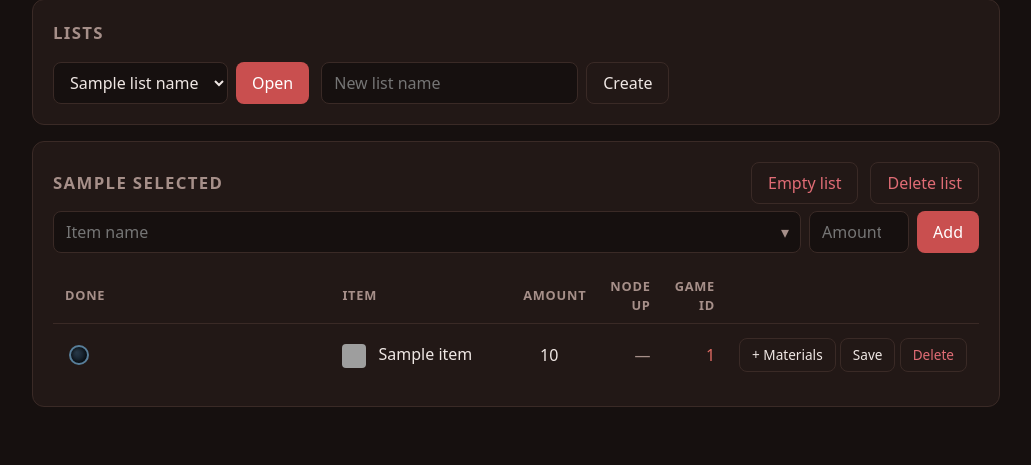
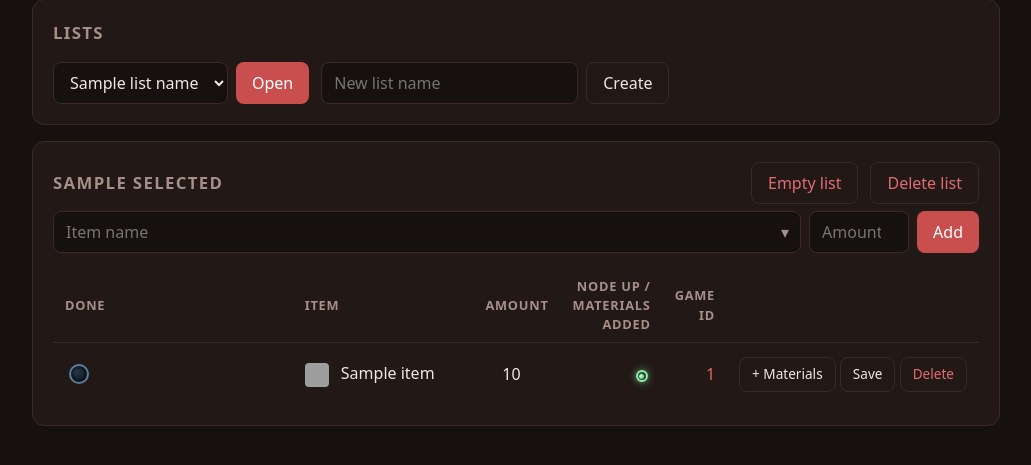
Before and after one commit to Wood-ruff/FF14GatherListBuilder, a Flask app: template templates/index.html in a window 1280 px wide. Shown: the part 144-609 px from the top of the page, without its empty margins (124-1155 px from the left). Run offline with Flask 3, Linux system fonts and the light colour scheme; the template is opened without the code that fills it: most values are stand-ins (such as "Sample title", 1, 10 or a date in 2020); grey boxes are pictures that could not be loaded.

Commit message:
qol improvements, added suppression feature for alarms on items, added tracking for if materials of an item were already added

```diff
--- a/lists.py
+++ b/lists.py
@@ -36,15 +36,21 @@ def get_items(list_name):
     items = sorted(storage.load_items(list_name), key=item_sort_group)
     for item in items:
         item["group"] = item_sort_group(item)
+        item["crystal"] = is_crystal(item)
     return items
 
 
 CRYSTAL_GAME_IDS = range(2, 20)
 
 
+def is_crystal(item):
+    """Check whether an item is an elemental shard, crystal or cluster."""
+    return item.get("game_id") in CRYSTAL_GAME_IDS
+
+
 def item_sort_group(item):
     """Group items for display: craftables first, then normal items, crystals last."""
-    if item.get("game_id") in CRYSTAL_GAME_IDS:
+    if is_crystal(item):
         return 2
     if item.get("craftable", False):
         return 0
@@ -85,6 +91,8 @@ def new_item(items, item_name, amount):
         "gathering": gathering,
         "craftable": craftable,
         "done": False,
+        "muted": False,
+        "materials_added": False,
     }
 
 
@@ -119,10 +127,26 @@ def add_materials_for(list_name, item_id):
         return
     if xivapi.fetch_recipe(item["name"]):
         add_crafted_item(list_name, item["name"], item["amount"])
+        set_item_flag(list_name, item_id, "materials_added", True)
 
 
 def set_done(list_name, item_id, done):
     """Mark one item in the named list as done or not done."""
+    set_item_flag(list_name, item_id, "done", done)
+
+
+def set_muted(list_name, item_id, muted):
+    """Suppress or restore the alarm of one item in the named list."""
+    set_item_flag(list_name, item_id, "muted", muted)
+
+
+def set_materials_added(list_name, item_id, added):
+    """Mark whether the materials of one item were added to the list."""
+    set_item_flag(list_name, item_id, "materials_added", added)
+
+
+def set_item_flag(list_name, item_id, flag, value):
+    """Set one boolean flag on one item in the named list."""
     list_name = normalize_spaces(list_name)
     if not is_valid_list_name(list_name):
         return
@@ -130,7 +154,7 @@ def set_done(list_name, item_id, done):
     item = find_item_by_id(items, item_id)
     if not item:
         return
-    item["done"] = done
+    item[flag] = value
     storage.save_items(list_name, items)
 
 
@@ -382,6 +406,19 @@ def add_craft_with_materials(list_name, item_name, amount):
     recipe = xivapi.fetch_recipe(normalize_spaces(item_name))
     if recipe:
         add_crafted_item(list_name, item_name, amount)
+        mark_materials_added(list_name, item_name)
+
+
+def mark_materials_added(list_name, item_name):
+    """Remember that the materials of one item were added to the list."""
+    list_name = normalize_spaces(list_name)
+    if not is_valid_list_name(list_name):
+        return
+    items = storage.load_items(list_name)
+    item = find_item(items, normalize_spaces(item_name))
+    if item:
+        item["materials_added"] = True
+        storage.save_items(list_name, items)
 
 
 def alarm_sounds():
--- a/routes.py
+++ b/routes.py
@@ -245,6 +245,32 @@ def toggle_done():
     return ("", 204)
 
 
+@routes.post("/toggle-mute")
+def toggle_mute():
+    """Suppress or restore the alarm of one list item."""
+    list_name = request.form.get("list", "").strip()
+    item_id = request.form.get("id", "").strip()
+    muted = request.form.get("muted") == "1"
+
+    if list_name and item_id.isdigit():
+        lists.set_muted(list_name, int(item_id), muted)
+
+    return ("", 204)
+
+
+@routes.post("/toggle-materials")
+def toggle_materials():
+    """Mark whether one list item's materials were added."""
+    list_name = request.form.get("list", "").strip()
+    item_id = request.form.get("id", "").strip()
+    added = request.form.get("added") == "1"
+
+    if list_name and item_id.isdigit():
+        lists.set_materials_added(list_name, int(item_id), added)
+
+    return ("", 204)
+
+
 @routes.post("/update")
 def update_item():
     """Change one item's amount, then show the list again."""
--- a/static/done.js
+++ b/static/done.js
@@ -1,15 +1,54 @@
+function sendFlag(box, url, field) {
+  const body = new URLSearchParams();
+  body.set("list", box.dataset.list);
+  body.set("id", box.dataset.id);
+  body.set(field, box.checked ? "1" : "0");
+  fetch(url, { method: "POST", body: body, keepalive: true })
+    .catch(function () {});
+}
+
 function setupDoneToggle(box) {
   box.addEventListener("change", function () {
     box.closest("tr").classList.toggle("done", box.checked);
-    const body = new URLSearchParams();
-    body.set("list", box.dataset.list);
-    body.set("id", box.dataset.id);
-    body.set("done", box.checked ? "1" : "0");
-    fetch("/toggle-done", { method: "POST", body: body, keepalive: true })
-      .catch(function () {});
+    sendFlag(box, "/toggle-done", "done");
+  });
+}
+
+function setupFlagToggle(box, url, field) {
+  box.addEventListener("change", function () {
+    sendFlag(box, url, field);
   });
 }
 
 for (const box of document.querySelectorAll(".done-toggle")) {
   setupDoneToggle(box);
 }
+
+for (const box of document.querySelectorAll(".mute-toggle")) {
+  setupFlagToggle(box, "/toggle-mute", "muted");
+}
+
+for (const box of document.querySelectorAll(".materials-toggle")) {
+  setupFlagToggle(box, "/toggle-materials", "added");
+}
+
+function setupMaterialButtons() {
+  const buttons = Array.from(document.querySelectorAll('button[form^="mats-"]'));
+  for (const button of buttons) {
+    const form = document.getElementById(button.getAttribute("form"));
+    if (!form) {
+      continue;
+    }
+    form.addEventListener("submit", function () {
+      for (const each of buttons) {
+        each.disabled = true;
+      }
+      const toggle = button.closest("tr").querySelector(".materials-toggle");
+      if (toggle) {
+        toggle.checked = true;
+      }
+    });
+  }
+}
+
+setupMaterialButtons();
--- a/static/style.css
+++ b/static/style.css
@@ -236,6 +236,11 @@ button:hover {
   background: var(--accent-hover);
 }
 
+button:disabled {
+  opacity: 0.45;
+  cursor: default;
+}
+
 button.secondary {
   background: transparent;
   color: var(--text);
@@ -390,6 +395,74 @@ tr.done td {
   color: var(--text-muted);
 }
 
+.mute-toggle,
+.materials-toggle {
+  appearance: none;
+  width: 12px;
+  height: 12px;
+  padding: 0;
+  margin-left: 8px;
+  vertical-align: middle;
+  border-radius: 50%;
+  box-shadow: inset 0 0 4px rgba(0, 0, 0, 0.9);
+  cursor: pointer;
+  display: inline-grid;
+  place-content: center;
+  transition: border-color 0.25s ease, box-shadow 0.25s ease, background 0.25s ease;
+}
+
+.mute-toggle::before,
+.materials-toggle::before {
+  content: "";
+  width: 5px;
+  height: 5px;
+  border-radius: 50%;
+  background: transparent;
+  transition: background 0.25s ease, box-shadow 0.25s ease;
+}
+
+.mute-toggle {
+  border: 2px solid #7a4040;
+  background: radial-gradient(circle at 32% 32%, #3a2424, #1a0f0f 75%);
+}
+
+.materials-toggle {
+  border: 2px solid #40704c;
+  background: radial-gradient(circle at 32% 32%, #22362a, #0e1a12 75%);
+}
+
+.materials-toggle:hover {
+  border-color: #6fce8a;
+  box-shadow: inset 0 0 4px rgba(0, 0, 0, 0.9), 0 0 5px rgba(120, 220, 150, 0.4);
+}
+
+.materials-toggle:checked {
+  border-color: #97e8ae;
+  background: radial-gradient(circle at 50% 38%, #1e6432, #0d2b16 80%);
+  box-shadow: inset 0 0 4px rgba(0, 0, 0, 0.5), 0 0 9px rgba(130, 230, 160, 0.6);
+}
+
+.materials-toggle:checked::before {
+  background: radial-gradient(circle at 35% 35%, #e2ffe9, #52c974 75%);
+  box-shadow: 0 0 6px rgba(150, 255, 180, 0.95);
+}
+
+.mute-toggle:hover {
+  border-color: #e06c75;
+  box-shadow: inset 0 0 4px rgba(0, 0, 0, 0.9), 0 0 5px rgba(224, 108, 117, 0.4);
+}
+
+.mute-toggle:checked {
+  border-color: #f09090;
+  background: radial-gradient(circle at 50% 38%, #6e1f26, #2e0e11 80%);
+  box-shadow: inset 0 0 4px rgba(0, 0, 0, 0.5), 0 0 9px rgba(240, 120, 120, 0.6);
+}
+
+.mute-toggle:checked::before {
+  background: radial-gradient(circle at 35% 35%, #ffdcdc, #e05252 75%);
+  box-shadow: 0 0 6px rgba(255, 140, 140, 0.95);
+}
+
 tr.done .copy-name {
   text-decoration: line-through;
 }
--- a/static/timer.js
+++ b/static/timer.js
@@ -88,6 +88,16 @@ function setupAlarmToggle() {
   document.getElementById("alarm-test").addEventListener("click", playAlarm);
 }
 
+function alarmSuppressed(timer) {
+  const row = timer.closest("tr");
+  if (!row) {
+    return false;
+  }
+  const mute = row.querySelector(".mute-toggle");
+  const done = row.querySelector(".done-toggle");
+  return (mute !== null && mute.checked) || (done !== null && done.checked);
+}
+
 function updateTimers() {
   const now = eorzeaNowMinutes();
   let justOpened = false;
@@ -99,7 +109,7 @@ function updateTimers() {
       timer.classList.add("open");
       if (timer.dataset.wasOpen !== "1") {
         timer.dataset.wasOpen = "1";
-        if (timer.dataset.alarm === "1") {
+        if (timer.dataset.alarm === "1" && !alarmSuppressed(timer)) {
           justOpened = true;
         }
       }
--- a/templates/index.html
+++ b/templates/index.html
@@ -49,7 +49,7 @@
             <th>{{ t("header_done") }}</th>
             <th>{{ t("header_item") }}</th>
             <th class="num">{{ t("header_amount") }}</th>
-            <th class="num">{{ t("header_node") }}</th>
+            <th class="num">{{ t("header_node_materials") }}</th>
             <th class="num">{{ t("header_game_id") }}</th>
             <th></th>
           </tr>
@@ -67,11 +67,16 @@
             </td>
             <td class="num"><input form="edit-{{ item.id }}" name="amount" type="number" min="1" value="{{ item.amount }}" required></td>
             <td class="num">
-              {% if item.gathering and item.gathering.timed %}
+              {% if item.gathering and item.gathering.timed and not item.crystal %}
               <span class="node-timer" data-alarm="1" data-times='{{ item.gathering.times | tojson }}'
                     data-zone="{{ item.gathering.zone or "?" }}"
                     data-aetheryte="{{ item.gathering.aetheryte or "" }}"
                     title="{{ t('timer_tooltip') }}">…</span>
+              <input type="checkbox" class="mute-toggle" data-list="{{ selected }}" data-id="{{ item.id }}"
+                     {% if item.muted %}checked{% endif %} title="{{ t('mute_tooltip') }}">
+              {% elif item.craftable %}
+              <input type="checkbox" class="materials-toggle" data-list="{{ selected }}" data-id="{{ item.id }}"
+                     {% if item.materials_added %}checked{% endif %} title="{{ t('materials_tooltip') }}">
               {% else %}
               <span class="muted">—</span>
               {% endif %}
--- a/translations/de.json
+++ b/translations/de.json
@@ -26,9 +26,12 @@
   "empty_hint": "Diese Liste ist leer — füge oben das erste Item hinzu.",
   "header_done": "Erledigt",
   "done_tooltip": "Als erledigt markieren",
+  "mute_tooltip": "Alarm für dieses Item unterdrücken",
+  "materials_tooltip": "Materialien wurden hinzugefügt — Klick zum Umschalten",
   "header_item": "Item",
   "header_amount": "Menge",
   "header_node": "Vorkommen",
+  "header_node_materials": "Vorkommen / Materialien hinzugefügt",
   "header_game_id": "Spiel-ID",
   "header_job": "Beruf",
   "header_jobs": "Berufe",
--- a/translations/en.json
+++ b/translations/en.json
@@ -26,9 +26,12 @@
   "empty_hint": "This list is empty — add your first item above.",
   "header_done": "Done",
   "done_tooltip": "Mark as done",
+  "mute_tooltip": "Suppress the alarm for this item",
+  "materials_tooltip": "Materials added to the list — click to toggle",
   "header_item": "Item",
   "header_amount": "Amount",
   "header_node": "Node up",
+  "header_node_materials": "Node up / Materials added",
   "header_game_id": "Game ID",
   "header_job": "Job",
   "header_jobs": "Jobs",
```
Also changed, not shown: tests/test_lists.py (+32 -8 lines), tests/test_routes.py (+45 -0 lines), translations/_template.json (+12 -0 lines).
